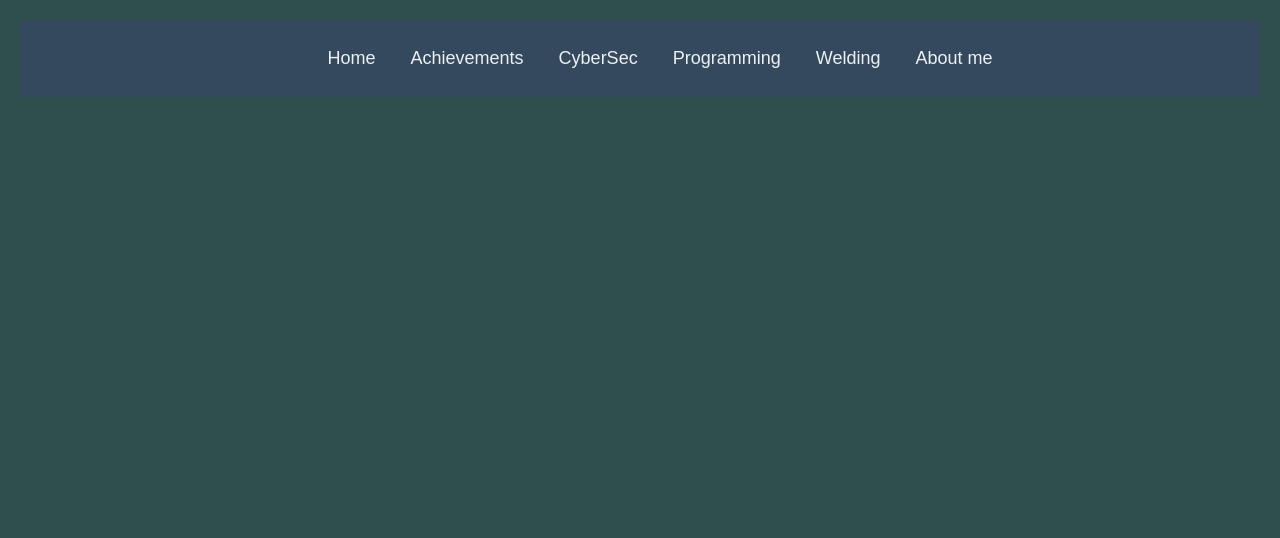
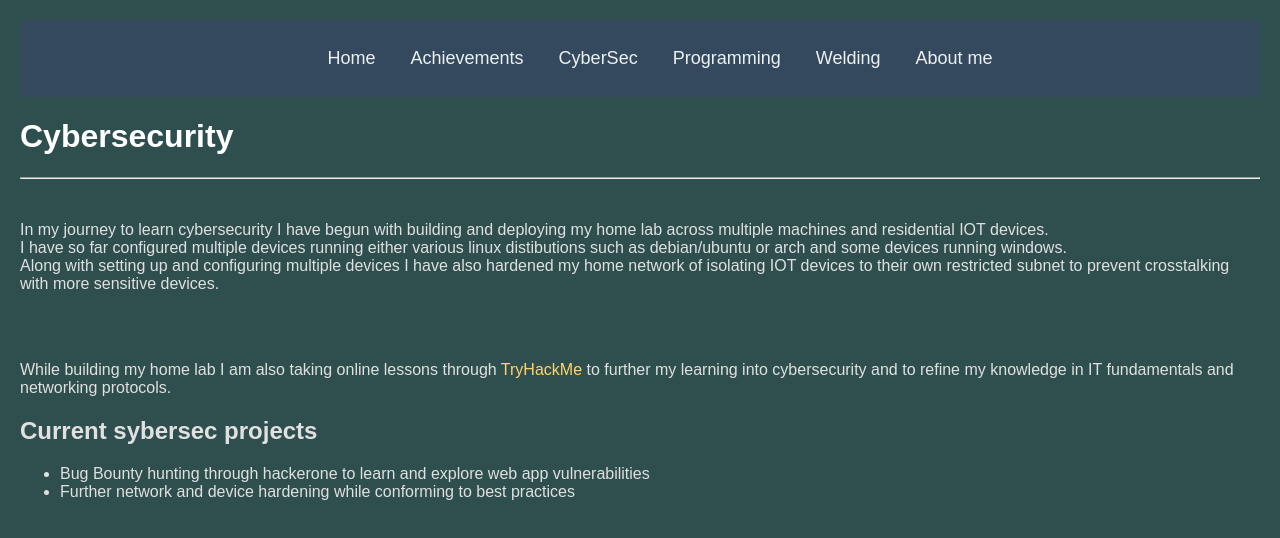
Before and after one commit to varloqy/website, a plain HTML site: page cybersec/index.html in a window 1280 px wide. Drawn offline with Linux system fonts and the light colour scheme.

Commit message:
added to cybersec page and fixed some designs

```diff
--- a/cybersec/index.html
+++ b/cybersec/index.html
@@ -19,4 +19,18 @@
             </ul>
         </div>
     </div>
+    <h1>Cybersecurity</h1>
+    <hr>
+    <br>
+    <p>In my journey to learn cybersecurity I have begun with building and deploying my home lab across multiple machines and residential IOT devices.<br>
+    I have so far configured multiple devices running either various linux distibutions such as debian/ubuntu or arch and some devices running windows.<br>
+    Along with setting up and configuring multiple devices I have also hardened my home network of isolating IOT devices to their own restricted subnet to prevent crosstalking with more sensitive devices.</p>
+    <br>
+    <br>
+    <p>While building my home lab I am also taking online lessons through <a href="https://tryhackme.com/p/varloq">TryHackMe</a> to further my learning into cybersecurity and to refine my knowledge in IT fundamentals and networking protocols.</p>
+    <h2>Current sybersec projects</h2>
+    <ul>
+        <li>Bug Bounty hunting through hackerone to learn and explore web app vulnerabilities</li>
+        <li>Further network and device hardening while conforming to best practices</li>
+    </ul>
 </body>
```
Also changed, not shown: achievements/index.html (+2 -1 lines), contact/index.html (+3 -2 lines), programming/index.html (+2 -1 lines), welding/index.html (+2 -1 lines).
